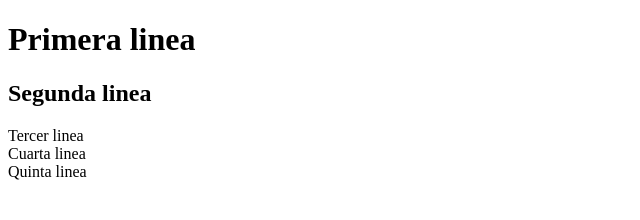
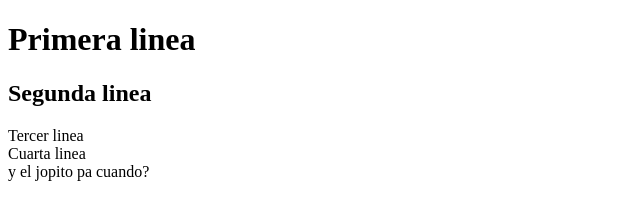
Before and after one commit to yordy-padilla/Clase_Creacion_soft, a plain HTML site: page index.html in a window 1280 px wide. Shown: the full height of the page, 0-640 px from the left. Drawn offline with Linux system fonts and the light colour scheme.

Commit message:
noveno commit

```diff
--- a/index.html
+++ b/index.html
@@ -11,6 +11,6 @@
     <div><h2>Segunda linea</h2></div>
     <div>Tercer linea</div>
     <div>Cuarta linea</div>
-    <div>Quinta linea</div>
+    <div>y el jopito pa cuando?</div>
 </body>
 </html>
```
